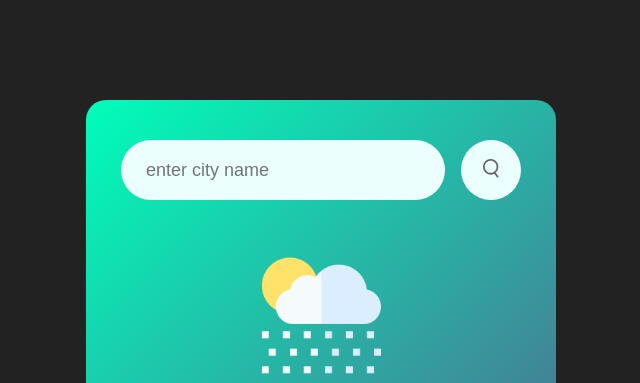
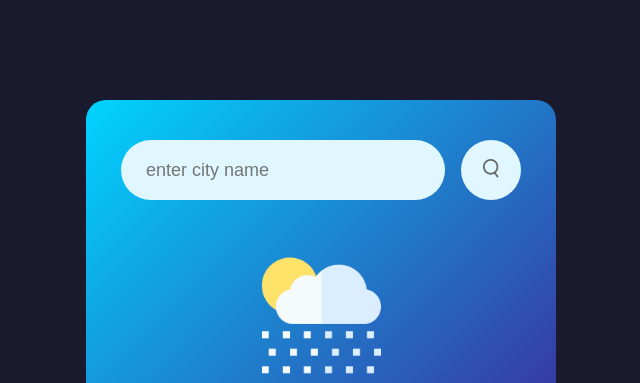
Before and after one commit to Angel-William/weather-app, a plain HTML site: page index.html in a window 1280 px wide. Shown: the top 383 px of the page, without its empty margins (319-959 px from the left). Drawn offline with Linux system fonts and the light colour scheme.

Commit message:
color updated

```diff
--- a/style.css
+++ b/style.css
@@ -6,12 +6,12 @@
 }
 
 body{
-  background-color: #222;
+  background-color: #1a1a2e;
 }
 .card{
   width: 90%;
   max-width: 470px;
-  background: linear-gradient(135deg,#00feba,#5b548a);
+  background: linear-gradient(135deg,#00d4ff,#4b0082);
   color: #fff;
   margin: 100px auto 0;
   border-radius: 20px;
@@ -30,8 +30,8 @@ body{
 .search input{
   border: 0;
   outline: 0;
-  background: #ebfffc;
-  color: #555;
+  background: #e0f7ff;
+  color: #333;
   padding: 10px 25px;
   height: 60px;
   border-radius: 30px;
@@ -43,12 +43,11 @@ body{
 .search button{
   border: 0;
   outline: 0;
-  background: #ebfffc;
+  background: #e0f7ff;
   border-radius: 50%;
   width: 60px;
   height: 60px;
   cursor: pointer;
-
 }
 .search button img{
   width: 16px;
```
Also changed, not shown: log.txt (added).
